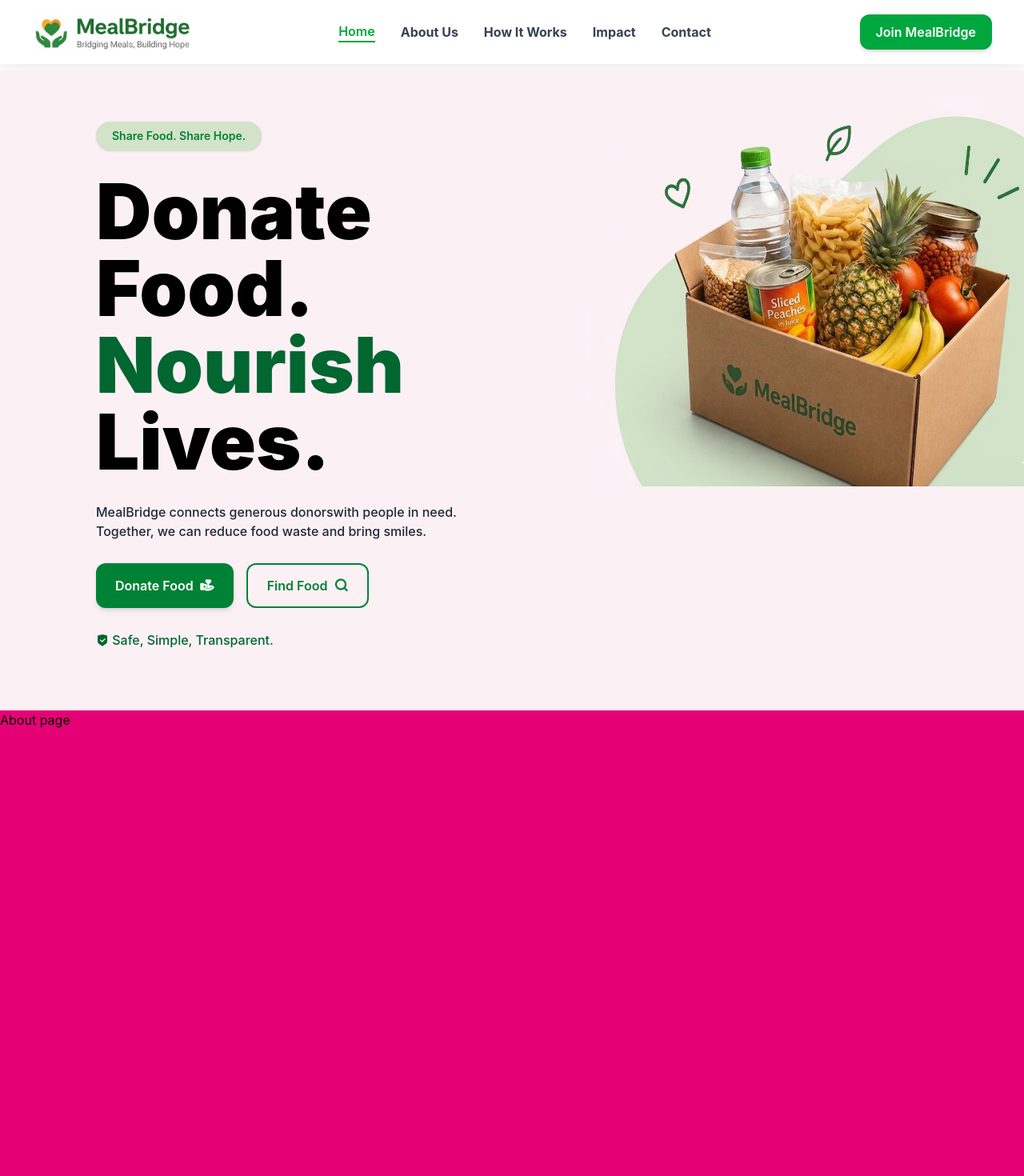
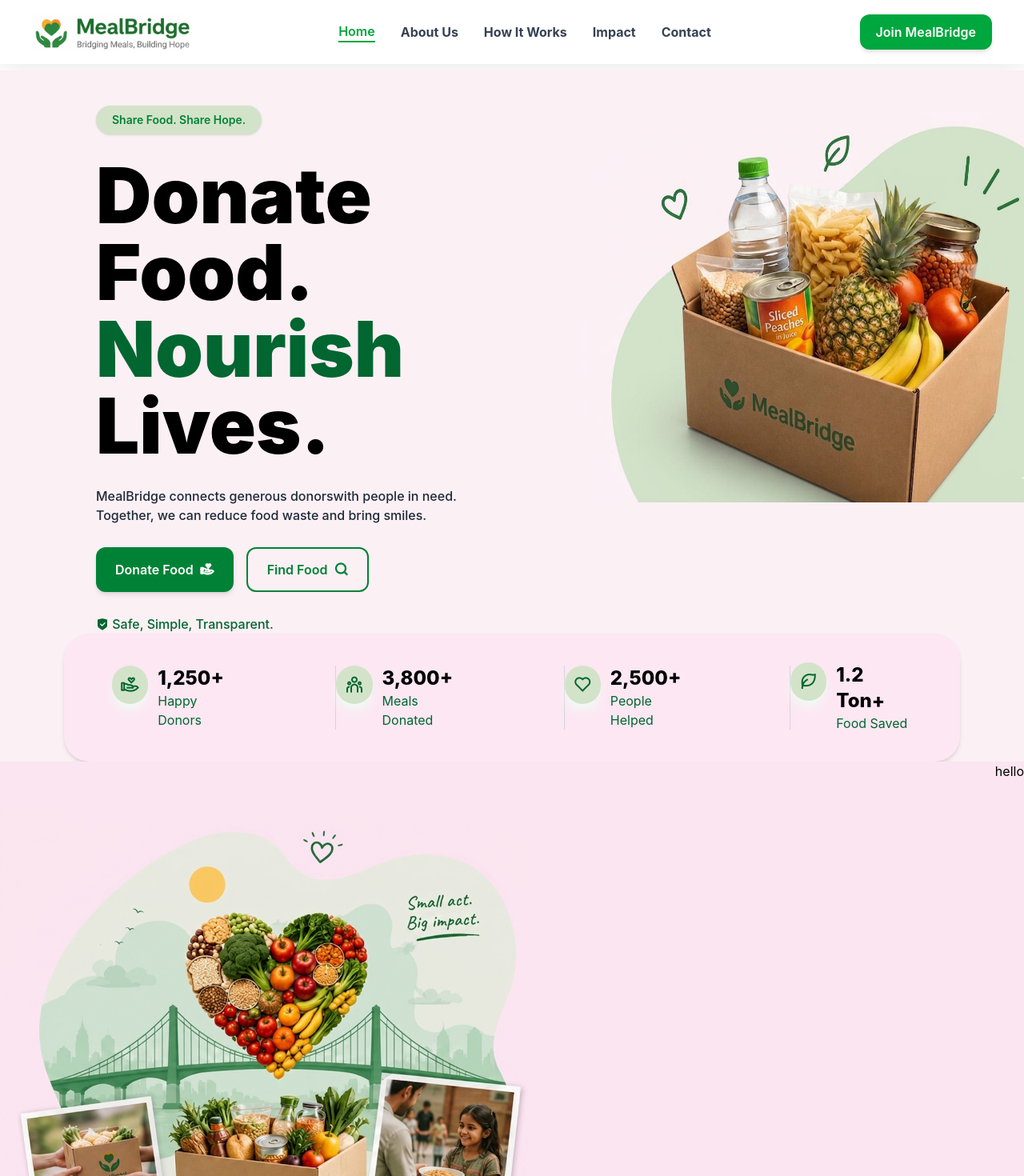
Before and after one commit to Prernakumari29/MealBridgeFrontend, a React (Vite) app: page / in a window 1280 px wide. Shown: the top 1470 px of the page at 80% size. Built offline with nearby package versions, Linux system fonts and the light colour scheme.

Commit message:
work on about section

```diff
--- a/src/pages/Home.jsx
+++ b/src/pages/Home.jsx
@@ -1,6 +1,7 @@
 import React from 'react'
 import PublicNavbar from '../components/PublicNavbar'
 import Hero from '../sections/Hero'
+import About from '../sections/About'
 
 const Home = () => {
   return (
@@ -8,7 +9,7 @@ const Home = () => {
       <PublicNavbar />
 
       <Hero />
-      <div id='about' className='min-h-screen w-full bg-pink-600'>About page</div>
+      <About />
       <div id='how-it-works' className='min-h-screen w-full bg-yellow-300'>working page</div>
       <div id='impact' className='min-h-screen w-full bg-green-300'>impact page</div>
       <div id='contact' className='min-h-screen w-full bg-orange-500'>contact page</div>
--- /dev/null
+++ b/src/sections/About.jsx
@@ -0,0 +1,18 @@
+import React from 'react'
+import AboutImage from "../assets/MealBridge_About.png"
+
+const About = () => {
+  return (
+    <div id='about' className='min-h-screen w-full bg-[#FBE5F1]'>
+            <div className='flex justify-between'>
+
+                <div className='pt-15'>
+                    <img src={AboutImage} alt="" className='h-150' />
+                </div>
+                <div>hello</div>
+            </div>
+    </div>
+  )
+}
+
+export default About
--- a/src/sections/Hero.jsx
+++ b/src/sections/Hero.jsx
@@ -6,30 +6,63 @@ import { useNavigate } from 'react-router'
 const Hero = () => {
     const navigate = useNavigate();
     return (
-    <div id='home' className='min-h-screen w-full pt-10 bg-[#FBF0F4] overflow-x-hidden flex justify-between '>
+        <div className='min-h-screen w-full bg-[#FBF0F4] overflow-x-hidden'>
+        <div id='home' className=' pt-5  flex justify-between '>
             <div className='flex  flex-col gap-7 pl-30 pt-6'>
                 <div className='w-fit px-5 py-2 rounded-full bg-[#D3E3C9] text-green-700 font-semibold text-sm shadow-sm'>Share Food. Share Hope.</div>
                 <div className='font-black text-8xl font-sans '>Donate Food. <br /><span className='text-green-800'>Nourish</span> Lives.</div>
                 <div className='text-gray-800 font-medium'>MealBridge connects generous donorswith people in need. <br />Together, we can reduce food waste and bring smiles.</div>
                 <div className='flex gap-4'>
 
-    <button onClick={()=>navigate("/Donate-food")} className='flex items-center gap-2 px-6 py-3 rounded-xl bg-green-700 text-white font-semibold shadow-md hover:bg-green-800 hover:shadow-xl hover:-translate-y-1 transition-all duration-300 cursor-pointer active:scale-90 '>
+                    <button onClick={() => navigate("/Donate-food")} className='flex items-center gap-2 px-6 py-3 rounded-xl bg-green-700 text-white font-semibold shadow-md hover:bg-green-800 hover:shadow-xl hover:-translate-y-1 transition-all duration-300 cursor-pointer active:scale-90 '>
                         Donate Food
                         <i className="ri-hand-heart-line text-lg"></i>
                     </button>
 
-    <button onClick={()=>navigate("/Find-food")} className='flex items-center gap-2 px-6 py-3 rounded-xl border-2 border-green-700 text-green-700 font-semibold cursor-pointer  hover:shadow-xl hover:-translate-y-1 transition-all duration-300 active:scale-90'>
+                    <button onClick={() => navigate("/Find-food")} className='flex items-center gap-2 px-6 py-3 rounded-xl border-2 border-green-700 text-green-700 font-semibold cursor-pointer  hover:shadow-xl hover:-translate-y-1 transition-all duration-300 active:scale-90'>
                         Find Food
                         <i className="ri-search-line text-lg"></i>
                     </button>
 
                 </div>
                 <div className='text-green-800 font-medium'><i class="ri-shield-check-fill"></i> Safe, Simple, Transparent.</div>
+
             </div>
             <div>
-            <img src={cartoon} alt="meal_cartoon" className='h-120  ' />
+                <img src={cartoon} alt="meal_cartoon" className='h-130 pt-8 ' />
+
             </div>
         </div>
+        {/* -------------------------------------data-------------------------------------------- */}
+        <div className="h-40 bg-pink-100 shadow-md z-50 mx-20 rounded-4xl flex items-center">
+  <div className="w-full flex items-center justify-between px-15">
+
+                <div className='flex gap-3 border-r pr-30 border-gray-300 ' >
+                    <i className="ri-hand-heart-line flex items-center justify-center w-12 h-12 rounded-full bg-[#D3E3C9] text-green-800 text-2xl shadow-lg shadow-green-50  duration-300  "></i>
+                    <h1 className='text-green-800' ><span className='text-2xl font-extrabold text-black'>1,250+</span>  <br />Happy Donors</h1>
+                </div>
+
+
+                <div className='flex gap-3 border-r pr-30 border-gray-300'>
+                    <i className="ri-team-line flex items-center justify-center w-12 h-12 rounded-full bg-[#D3E3C9] text-green-800 text-2xl shadow-lg shadow-green-50  duration-300  "></i>
+                    <h1 className='text-green-800' ><span className='text-2xl font-extrabold text-black'>3,800+</span>  <br />Meals Donated</h1>
+
+                </div>
+
+                <div className='flex gap-3 border-r pr-30 border-gray-300' >
+                    <i className="ri-heart-line flex items-center justify-center w-12 h-12 rounded-full bg-[#D3E3C9] text-green-800 text-2xl shadow-lg shadow-green-50  duration-300 "></i>
+                    <h1 className='text-green-800' ><span className='text-2xl font-extrabold text-black'>2,500+</span>  <br />People Helped</h1>
+                </div>
+
+                <div className='flex gap-3'>
+                    <i className="ri-leaf-line flex items-center justify-center w-12 h-12 rounded-full bg-[#D3E3C9] text-green-800 text-2xl shadow-lg shadow-green-50  duration-300 "></i>
+                    <h1 className='text-green-800' ><span className='text-2xl font-extrabold text-black'>1.2 Ton+</span>  <br />Food Saved</h1>
+
+                </div>
+            </div>
+        </div>
+        </div>
+
     )
 }
 
```
Also changed, not shown: src/assets/MealBridge_About.png (added). Lines whose indentation alone changed are shown as unchanged.
